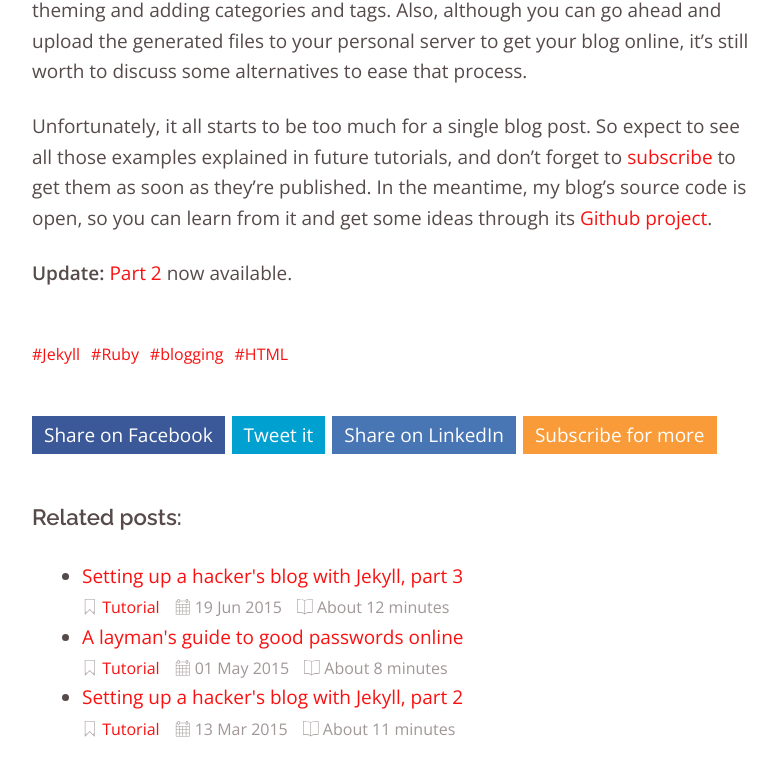
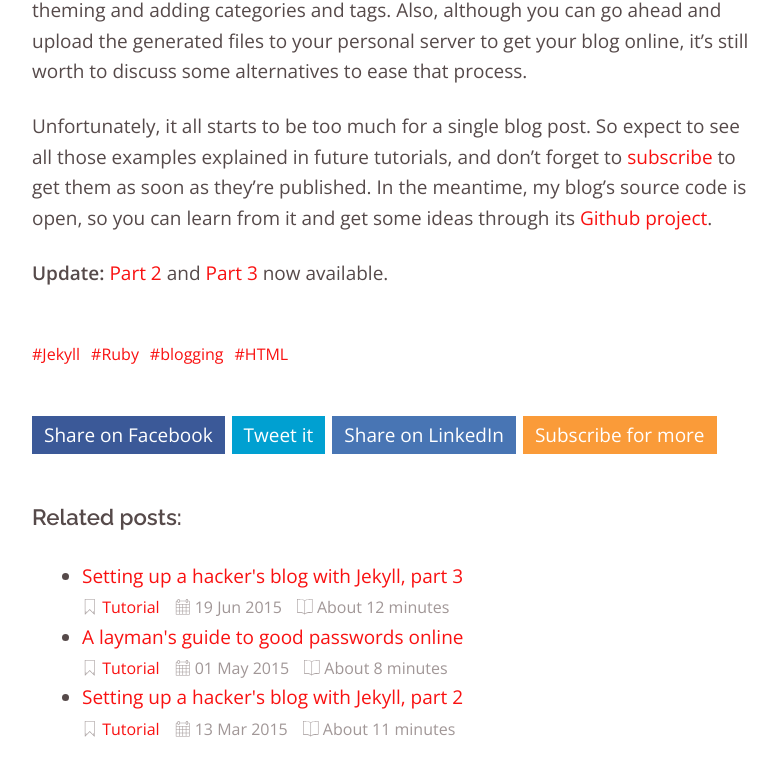
Before and after one commit to rplopes/ricardolopes.net, a Jekyll site: the page built from _posts/2015-02-01-setting-up-a-hackers-blog-with-jekyll.md, in a window 1280 px wide and 900 px high, scrolled down 7436 px. Shown: the top 776 px of the window, without its empty margins (243-1021 px from the left). Built offline with Jekyll 4.4.1, drawn with Linux system fonts in a browser that asks for light colours; comment, search, counter and statistics services are not loaded.

Commit message:
Update previous Jekyll tutorials to link to the latest one

```diff
--- a/_posts/2015-02-01-setting-up-a-hackers-blog-with-jekyll.md
+++ b/_posts/2015-02-01-setting-up-a-hackers-blog-with-jekyll.md
@@ -203,4 +203,4 @@ However, there's a lot more hacking that can be done. Some examples are building
 
 Unfortunately, it all starts to be too much for a single blog post. So expect to see all those examples explained in future tutorials, and don't forget to [subscribe]({{ site.feed }}) to get them as soon as they're published. In the meantime, my blog's source code is open, so you can learn from it and get some ideas through its [Github project]({{ site.code_repo }}).
 
-**Update:** [Part 2]({% post_url 2015-03-13-setting-up-a-hackers-blog-with-jekyll-part-2 %}) now available.
+**Update:** [Part 2]({% post_url 2015-03-13-setting-up-a-hackers-blog-with-jekyll-part-2 %}) and [Part 3]({% post_url 2015-06-19-setting-up-a-hackers-blog-with-jekyll-part-3 %}) now available.
```
Also changed, not shown: _posts/2015-03-13-setting-up-a-hackers-blog-with-jekyll-part-2.md (+2 -0 lines), 10 other files.
